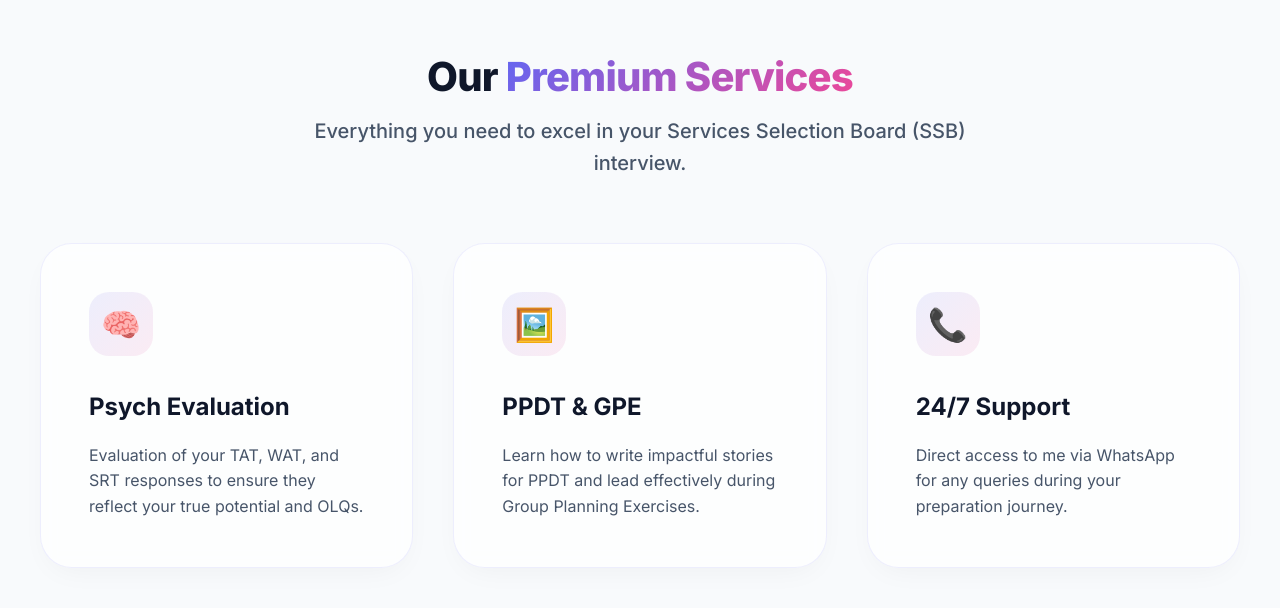
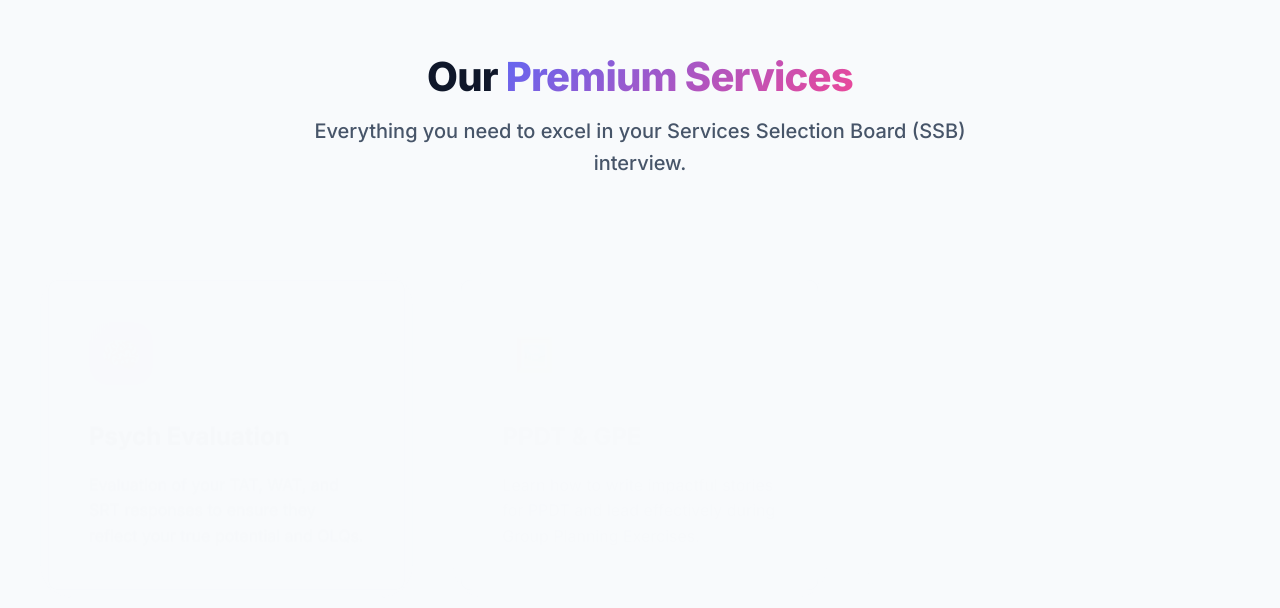
Before and after one commit to Sachinnegi9936167436/calling, a Next.js app: page / in a window 1280 px wide. Shown: the part 1622-2230 px from the top of the page. Built offline with nearby package versions, Linux system fonts and the light colour scheme.

Commit message:
Add premium animations to service cards

```diff
--- a/app/globals.css
+++ b/app/globals.css
@@ -168,8 +168,32 @@ section {
   border: 1px solid var(--card-border);
   border-radius: 32px;
   padding: 3rem;
-  transition: all 0.4s cubic-bezier(0.175, 0.885, 0.32, 1.275);
+  transition: all 0.5s cubic-bezier(0.175, 0.885, 0.32, 1.275);
   box-shadow: 0 10px 30px -10px rgba(0, 0, 0, 0.05);
+  animation: float 6s ease-in-out infinite;
+  opacity: 0;
+  transform: translateY(20px);
+}
+
+.feature-card:nth-child(1) { animation-delay: 0s, 0.1s; animation-name: float, fadeInUp; animation-fill-mode: both; }
+.feature-card:nth-child(2) { animation-delay: 0.5s, 0.2s; animation-name: float, fadeInUp; animation-fill-mode: both; }
+.feature-card:nth-child(3) { animation-delay: 1s, 0.3s; animation-name: float, fadeInUp; animation-fill-mode: both; }
+
+@keyframes float {
+  0% { transform: translateY(0px); }
+  50% { transform: translateY(-10px); }
+  100% { transform: translateY(0px); }
+}
+
+@keyframes fadeInUp {
+  from { opacity: 0; transform: translateY(30px); }
+  to { opacity: 1; transform: translateY(0); }
+}
+
+@keyframes iconPulse {
+  0% { transform: scale(1); }
+  50% { transform: scale(1.1); box-shadow: 0 0 20px rgba(99, 102, 241, 0.4); }
+  100% { transform: scale(1); }
 }
 
 .feature-card:hover {
@@ -190,6 +214,13 @@ section {
   font-size: 2rem;
   margin-bottom: 2rem;
   color: var(--accent-primary);
+  transition: all 0.3s ease;
+}
+
+.feature-card:hover .feature-icon {
+  animation: iconPulse 1.5s infinite ease-in-out;
+  background: linear-gradient(135deg, var(--accent-primary), var(--accent-secondary));
+  color: white;
 }
 
 .feature-card h3 {
```
